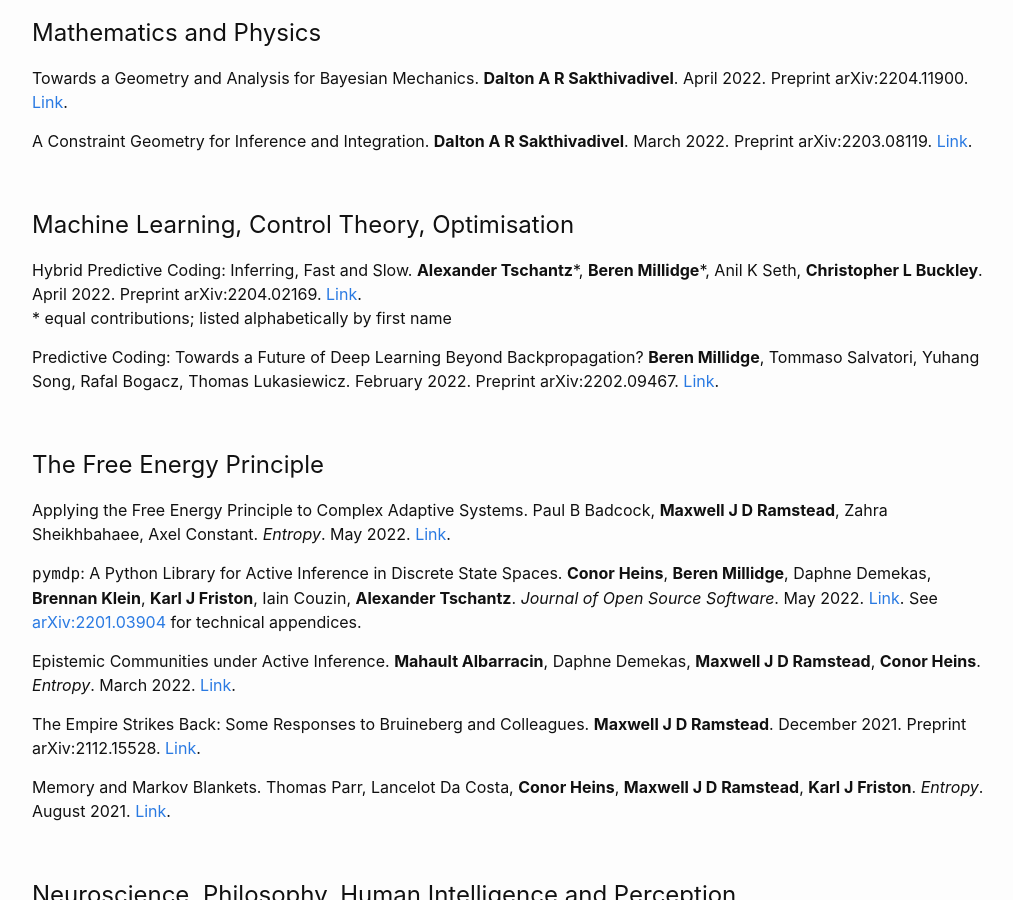
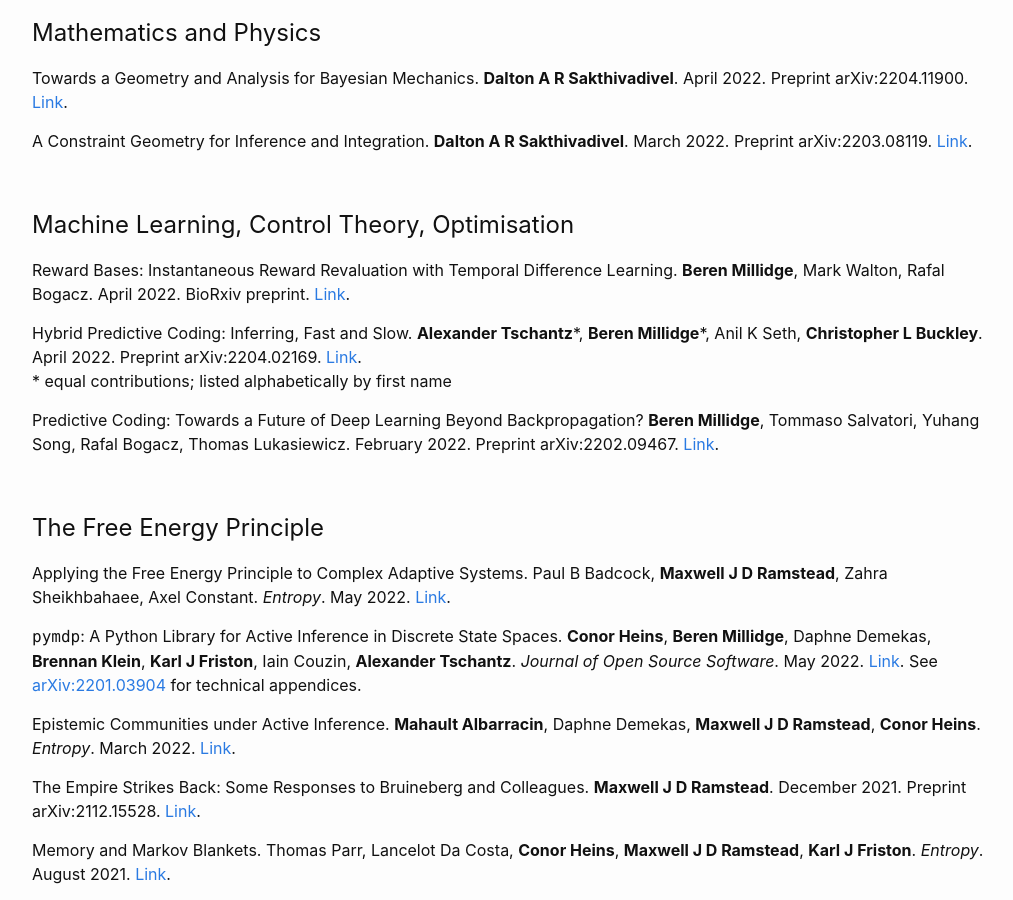
Before and after one commit to DARSakthi/DARSakthi.github.io, a Jekyll site: the page built from verses-lab.markdown, in a window 1280 px wide and 900 px high, scrolled down 1430 px. Shown: the whole window, without its empty margins (126-1139 px from the left). Built offline with Jekyll 4.4.1, drawn with Linux system fonts in a browser that asks for light colours.

Commit message:
Added reward bases paper

```diff
--- a/verses-lab.markdown
+++ b/verses-lab.markdown
@@ -73,6 +73,8 @@ A Constraint Geometry for Inference and Integration. **Dalton A R Sakthivadivel*
 <a name="ml"></a>
 # Machine Learning, Control Theory, Optimisation
 
+Reward Bases: Instantaneous Reward Revaluation with Temporal Difference Learning. **Beren Millidge**, Mark Walton, Rafal Bogacz. April 2022. BioRxiv preprint. [Link](https://www.biorxiv.org/content/10.1101/2022.04.14.488361v1).
+
 Hybrid Predictive Coding: Inferring, Fast and Slow. **Alexander Tschantz**\*, **Beren Millidge**\*, Anil K Seth, **Christopher L Buckley**. April 2022. Preprint arXiv:2204.02169. [Link](https://arxiv.org/abs/2204.02169).
 \* equal contributions; listed alphabetically by first name
 
```
